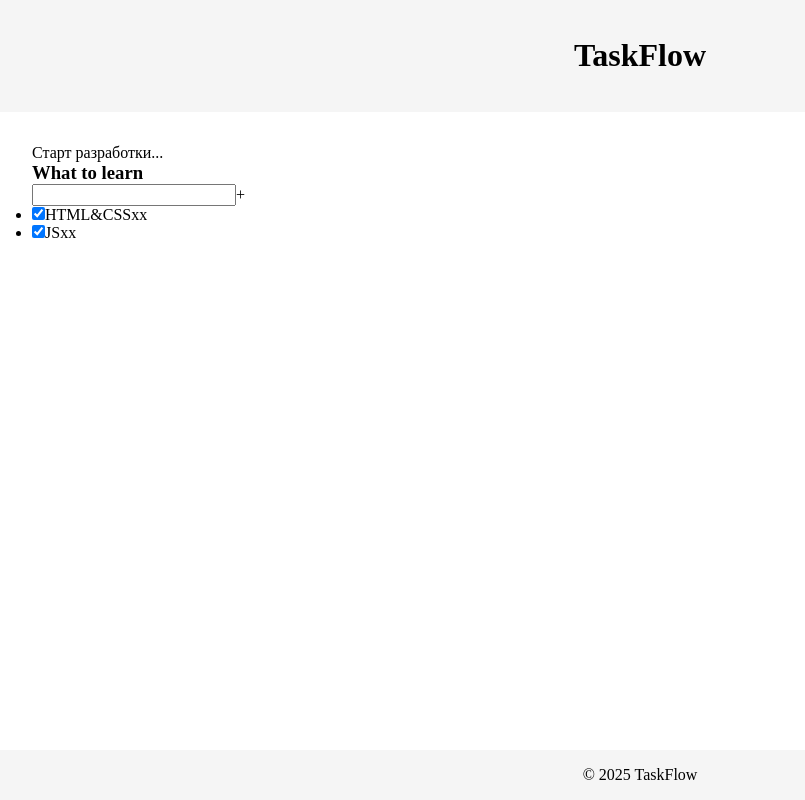
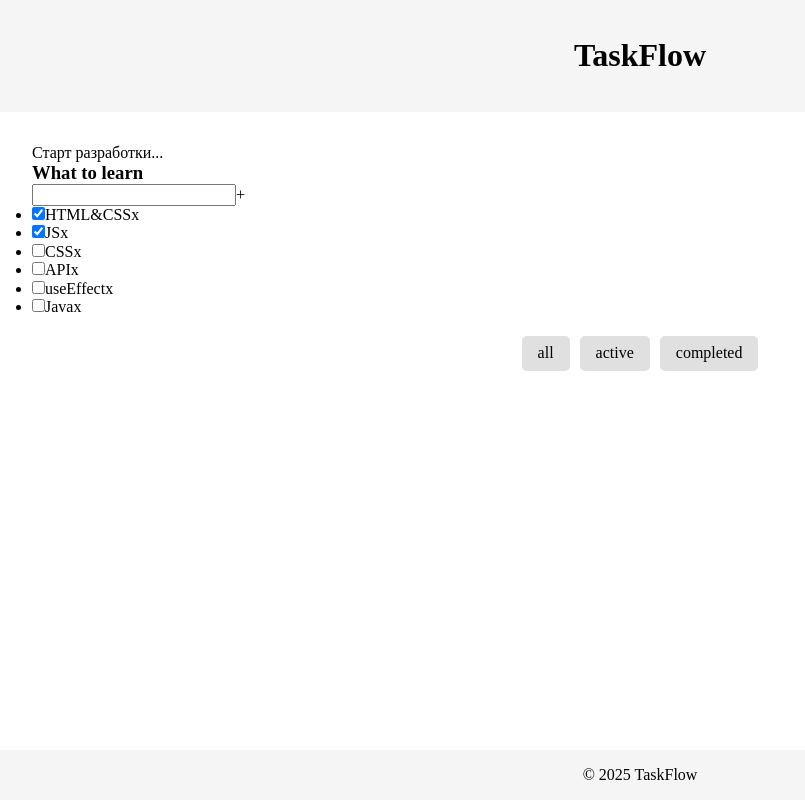
Before and after one commit to Aizhan-px/todo-test, a React (Vite) app: page / in a window 1280 px wide. Shown: the whole page, without its empty margins (0-805 px from the left). Built offline with nearby package versions, Linux system fonts and the light colour scheme.

Commit message:
added new components for task filtering

```diff
--- a/src/App.tsx
+++ b/src/App.tsx
@@ -3,18 +3,32 @@ import { useState } from 'react';
 import { Task } from './types/todo.ts';
 import { v1 } from 'uuid';
 import { ToDoList } from './components/ToDoList/ToDoList.tsx';
+import { FilterBtn } from './components/FilterBtn.tsx';
 
 export function App() {
-  // const [filter, setFilter] = useState<FilterValues>('all');
+  const [filter, setFilter] = useState<'all' | 'active' | 'completed'>('all');
   const [tasks, setTasks] = useState<Task[]>([
     { id: v1(), title: 'HTML&CSS', isDone: true },
     { id: v1(), title: 'JS', isDone: true },
+    { id: v1(), title: 'CSS', isDone: false },
+    { id: v1(), title: 'API', isDone: false },
+    { id: v1(), title: 'useEffect', isDone: false },
+    { id: v1(), title: 'Java', isDone: false },
   ]);
   console.log(setTasks);
+
+  let filteredTasks = tasks;
+  if (filter === 'active') {
+    filteredTasks = tasks.filter((t) => !t.isDone);
+  } else if (filter === 'completed') {
+    filteredTasks = tasks.filter((t) => t.isDone);
+  }
+
   return (
     <Layout>
       <p>Старт разработки...</p>
-      <ToDoList title={'What to learn'} tasks={tasks} />
+      <ToDoList title={'What to learn'} tasks={filteredTasks} />
+      <FilterBtn onClickFilter={(filterValue) => setFilter(filterValue)} />
     </Layout>
   );
 }
--- /dev/null
+++ b/src/components/FilterBtn.tsx
@@ -0,0 +1,13 @@
+type PropsFilterType = {
+  onClickFilter: (filter: 'all' | 'active' | 'completed') => void;
+};
+
+export const FilterBtn = ({ onClickFilter }: PropsFilterType) => {
+  return (
+    <div className="filter-btn">
+      <button onClick={() => onClickFilter('all')}>all</button>
+      <button onClick={() => onClickFilter('active')}>active</button>
+      <button onClick={() => onClickFilter('completed')}>completed</button>
+    </div>
+  );
+};
--- a/src/components/ToDoList/ToDoList.tsx
+++ b/src/components/ToDoList/ToDoList.tsx
@@ -23,7 +23,6 @@ export const ToDoList = ({ title, tasks }: Props) => {
                 <input type="checkbox" checked={task.isDone} />
                 <span>{task.title}</span>
                 <button>x</button>
-                <button>x</button>
               </li>
             );
           })}
--- a/src/styles/global.scss
+++ b/src/styles/global.scss
@@ -8,8 +8,24 @@
   padding: 0;
   box-sizing: border-box;
 }
+
+
 button {
   cursor: pointer;
   border: none;
   background: none;
 }
+
+.filter-btn {
+  display: flex;
+  justify-content: center;
+  gap: 10px;
+  margin-top: 20px;
+}
+
+.filter-btn button{
+  border-radius: 5px;
+  padding: 8px 16px;
+  background-color: #e0e0e0;
+  border-color: #666;
+}
```
